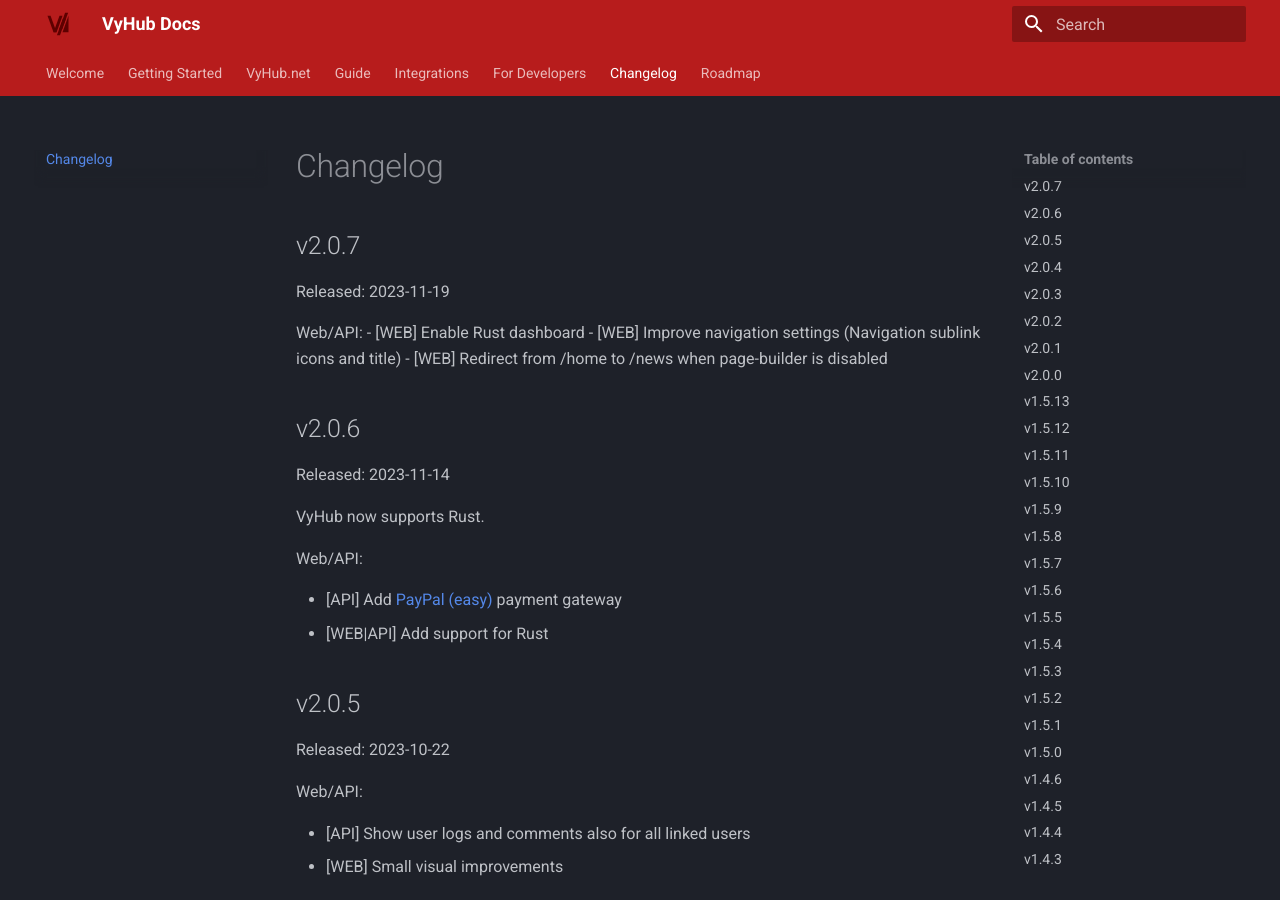
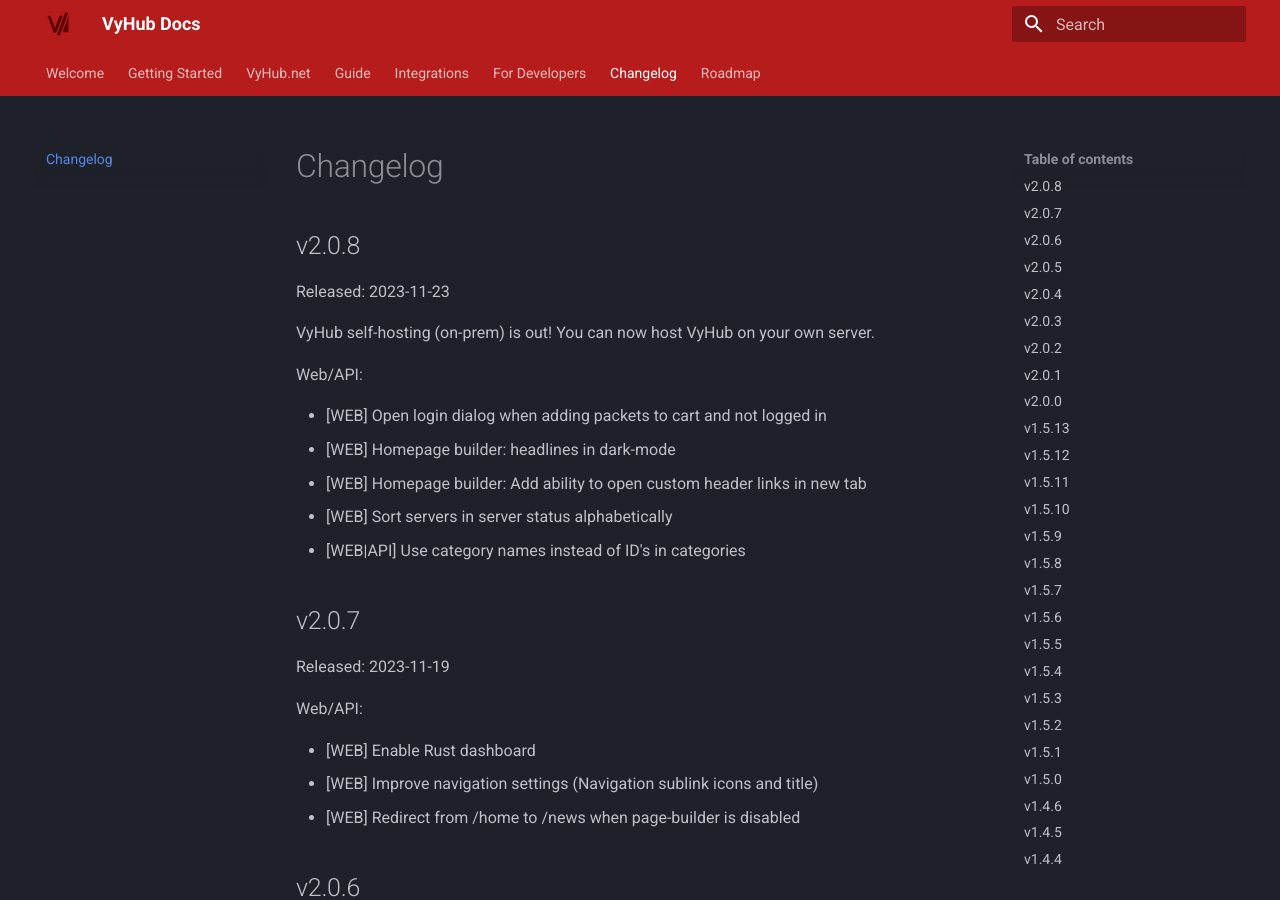
Before and after one commit to nyx-project/vyhub-documentation, an MkDocs documentation site: the page built from docs/changelog.md, in a window 1280 px wide and 900 px high. Built offline with MkDocs 1.6.1 and Material for MkDocs 9.7.7, drawn with Linux system fonts in a browser that asks for light colours; the version menu is left out.

Commit message:
Add 2.0.8 changelog

```diff
--- a/docs/changelog.md
+++ b/docs/changelog.md
@@ -1,10 +1,25 @@
 # Changelog
+
+## v2.0.8
+
+Released: 2023-11-23
+
+VyHub self-hosting (on-prem) is out! You can now host VyHub on your own server.
+
+Web/API:
+
+- [WEB] Open login dialog when adding packets to cart and not logged in
+- [WEB] Homepage builder: headlines in dark-mode
+- [WEB] Homepage builder: Add ability to open custom header links in new tab
+- [WEB] Sort servers in server status alphabetically
+- [WEB|API] Use category names instead of ID's in categories
 
 ## v2.0.7
 
 Released: 2023-11-19
 
 Web/API:
+
 - [WEB] Enable Rust dashboard
 - [WEB] Improve navigation settings (Navigation sublink icons and title)
 - [WEB] Redirect from /home to /news when page-builder is disabled
```
